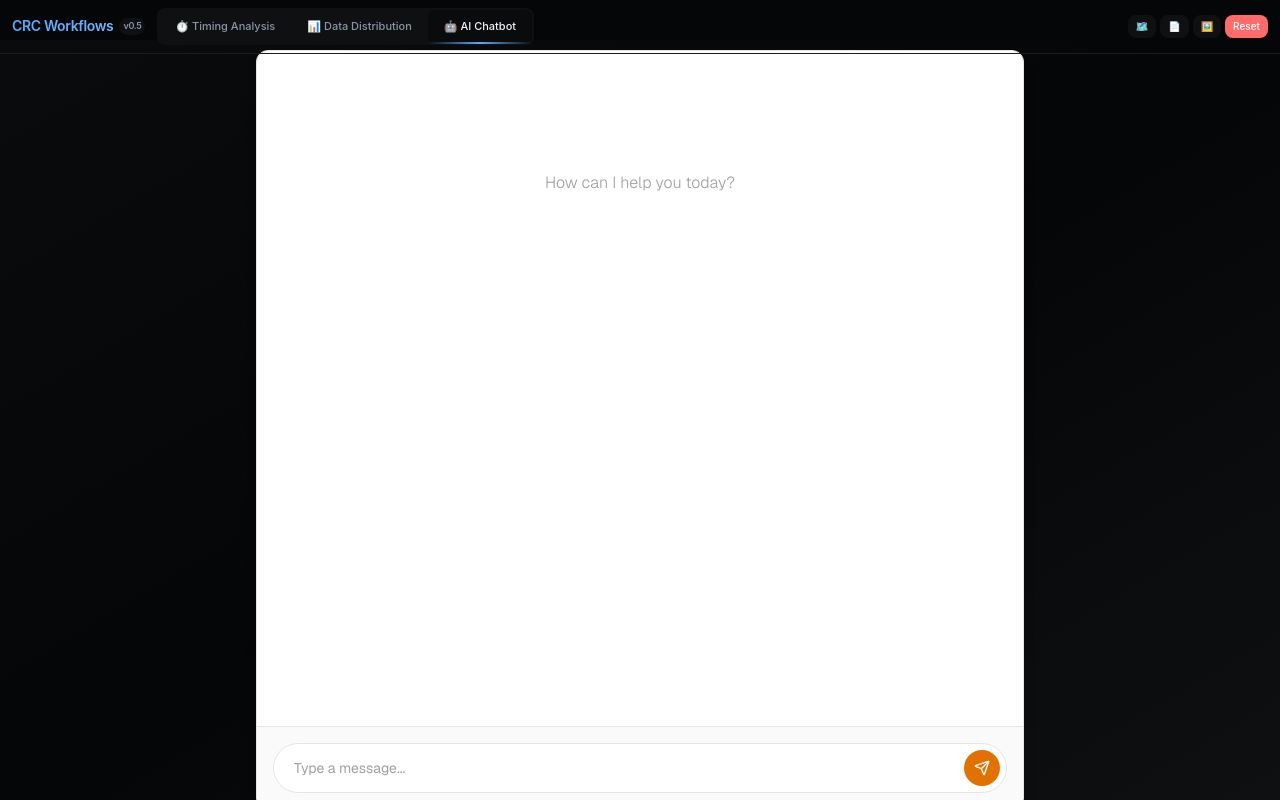
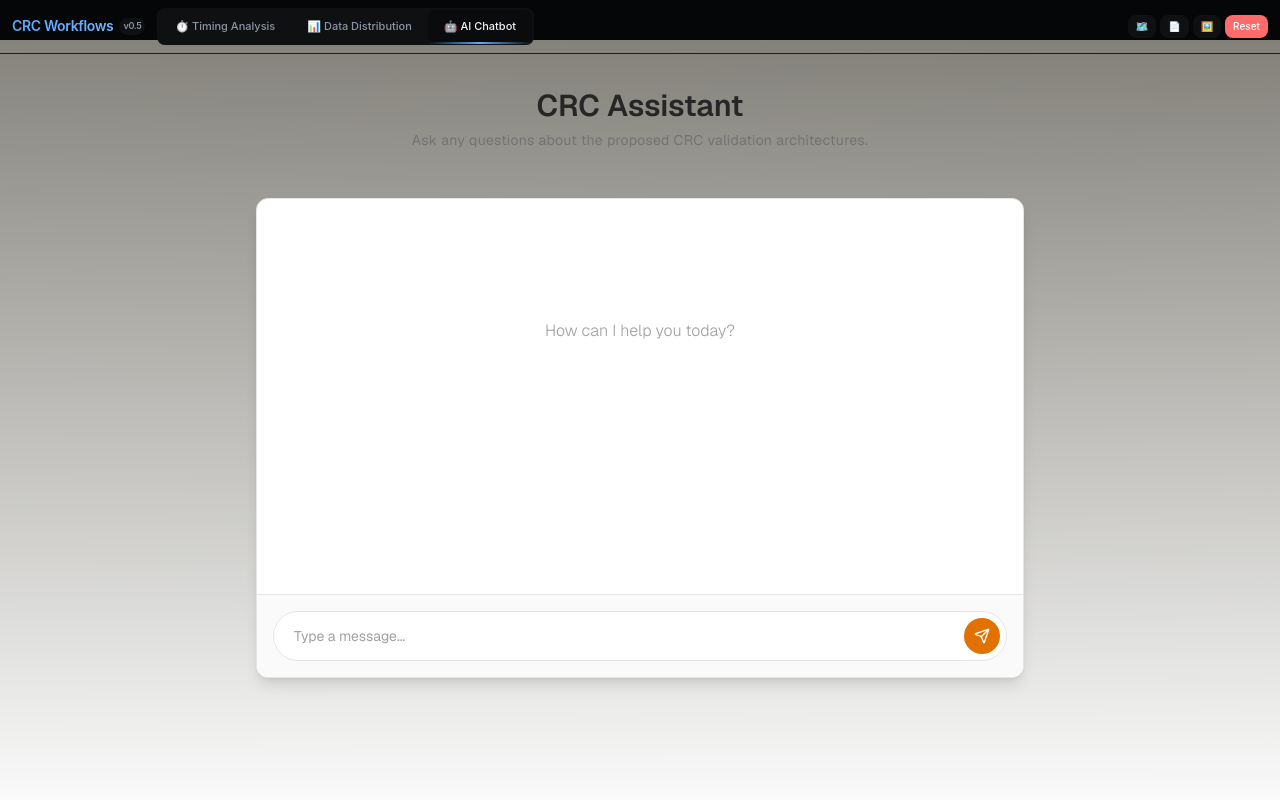
Before and after one commit to vinitvyas09/ssd-crc, a Next.js app: page /crc-workflow in a window 1280 px wide. Both pictures are taken after a click on the button "🤖 AI Chatbot". Shown: the part 14-814 px from the top of the page. Built offline with nearby package versions, Linux system fonts and the light colour scheme.

Commit message:
Enhance CRCWorkflowVisualizer layout with a new header and background gradient. Introduced a title and description for the CRC Assistant, improving user guidance and visual appeal.

```diff
--- a/app/components/CRCWorkflowVisualizer.tsx
+++ b/app/components/CRCWorkflowVisualizer.tsx
@@ -748,7 +748,17 @@ export default function CRCWorkflowVisualizer() {
                   exit={{ opacity: 0, scale: 0.95 }}
                   className="h-full overflow-auto"
                 >
-                  <Chat />
+                  <div className="min-h-full bg-gradient-to-b from-amber-50/50 to-neutral-50 dark:from-zinc-950 dark:to-zinc-900 font-sans">
+                    <header className="pt-8 sm:pt-12 pb-4 sm:pb-6 text-center">
+                      <h1 className="text-2xl sm:text-3xl font-semibold text-neutral-800 dark:text-neutral-100">
+                        CRC Assistant
+                      </h1>
+                      <p className="text-neutral-500 dark:text-neutral-400 mt-1.5 text-sm tracking-wide">Ask any questions about the proposed CRC validation architectures.</p>
+                    </header>
+                    <main className="container mx-auto px-3 sm:px-4">
+                      <Chat />
+                    </main>
+                  </div>
                 </motion.div>
               ) : state.viewMode === 'distribution' ? (
                 <motion.div
```
